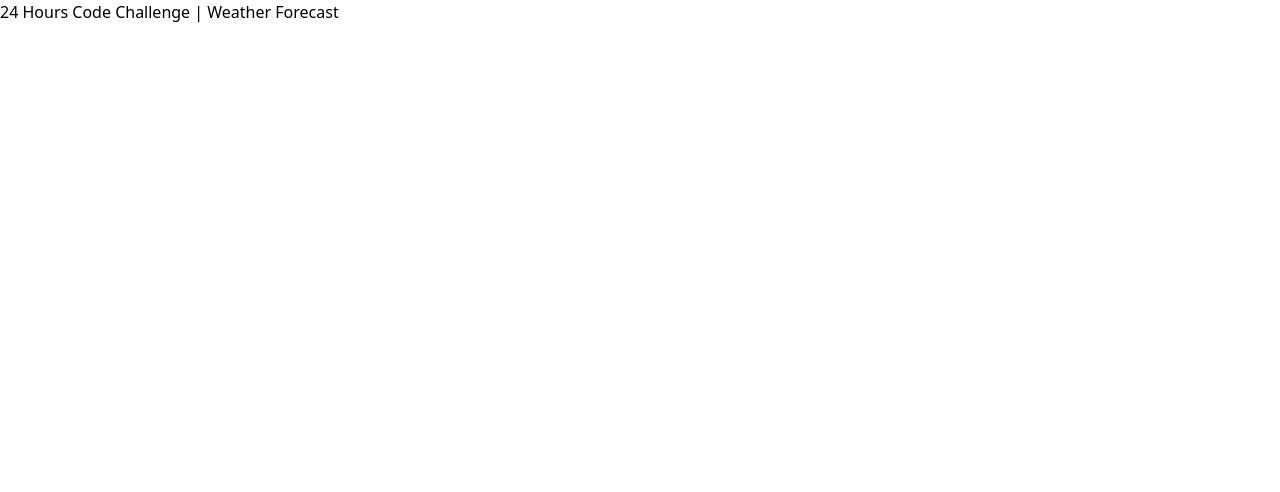
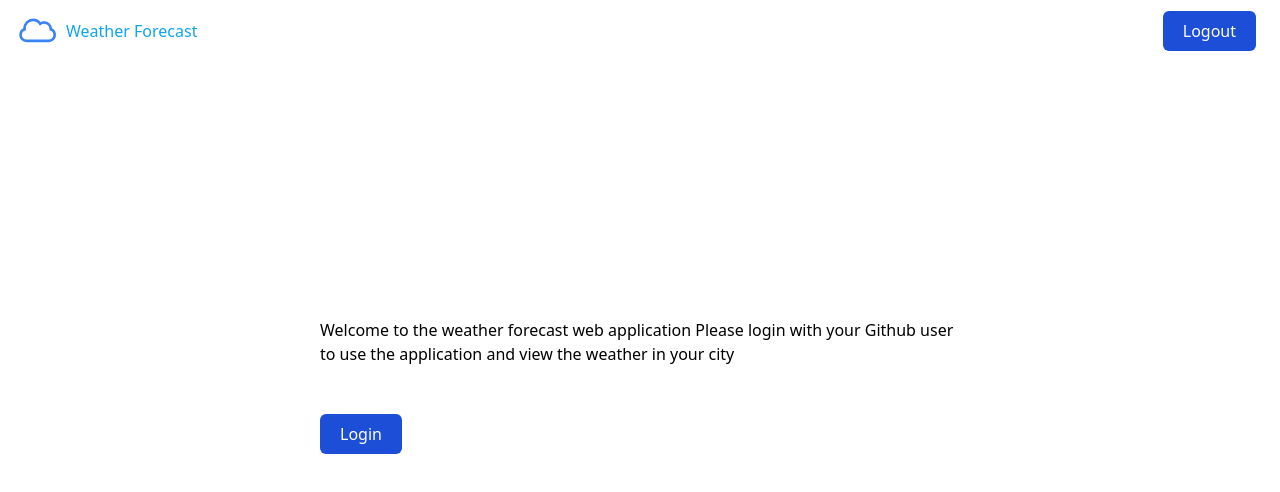
Before and after one commit to chevyB/ehrlich-weather-forecast, a React (Create React App) app: page / in a window 1280 px wide. Shown: the top 492 px of the page. Built offline with nearby package versions, Linux system fonts and the light colour scheme.

Commit message:
[Feature] HomePage Markup

```diff
--- /dev/null
+++ b/src/components/atoms/button.tsx
@@ -0,0 +1,18 @@
+import type { ReactNode } from 'react';
+
+interface AppProps {
+  children: ReactNode;
+}
+
+const Button = ({ children }: AppProps) => {
+  return (
+    <button
+      type="button"
+      className="text-white bg-blue-700 hover:bg-blue-800 rounded-md text-md px-5 py-2 mr-2 dark:bg-blue-600 "
+    >
+      {children}
+    </button>
+  );
+};
+
+export default Button;
--- /dev/null
+++ b/src/components/atoms/icons/logo.tsx
@@ -0,0 +1,36 @@
+import type React from 'react';
+import type { Iprops } from './types';
+
+const Logo = ({
+  fill = '#3b82f6',
+  width = '42px',
+  height = '42px',
+}: Iprops) => {
+  return (
+    <svg
+      width={width}
+      height={height}
+      viewBox="0 0 32 32"
+      version="1.1"
+      xmlns="http://www.w3.org/2000/svg"
+    >
+      <defs></defs>
+      <g
+        id="Page-1"
+        stroke="#3b82f6"
+        strokeWidth="1"
+        fill="none"
+        fillRule="evenodd"
+      >
+        <g id="icon-1-cloud" fill={fill}>
+          <path
+            d="M7.10100919,15.1021544 C5.32460991,15.5117359 4,17.1046097 4,19 C4,21.209139 5.79793835,23 8.00281647,23 L24.9971835,23 C27.207878,23 29,21.2046438 29,19 C29,17.1225574 27.70144,15.5472159 25.9581226,15.1164746 L25.9581226,15.1164746 C25.9857342,14.9149284 26,14.7091302 26,14.5 C26,12.0147185 23.9852815,10 21.5,10 C20.2744589,10 19.1633432,10.489913 18.3518132,11.2845787 C17.3608691,9.33540592 15.336385,8 13,8 C9.68629134,8 7,10.6862913 7,14 C7,14.3764904 7.03467626,14.7448817 7.10100919,15.1021544 L7.10100919,15.1021544 Z M26.9993494,14.4145295 C28.7676457,15.1852931 30,16.9483386 30,19 C30,21.7558048 27.7616745,24 25.0005601,24 L7.99943992,24 C5.23249418,24 3,21.7614237 3,19 C3,16.9491311 4.23965876,15.1816085 6.01189661,14.4115388 L6.01189661,14.4115388 C6.00400207,14.275367 6,14.1381509 6,14 C6,10.1340066 9.13400656,7 13,7 C15.2979469,7 17.3372745,8.10728055 18.6135384,9.81739735 C19.4525719,9.29909701 20.441357,9 21.5,9 C24.5090248,9 26.9536744,11.4163763 26.9993494,14.4145295 L26.9993494,14.4145295 L26.9993494,14.4145295 Z"
+            id="cloud"
+          ></path>
+        </g>
+      </g>
+    </svg>
+  );
+};
+
+export default Logo;
--- /dev/null
+++ b/src/components/atoms/icons/types.ts
@@ -0,0 +1,9 @@
+import type { SVGAttributes } from 'react';
+
+export interface Iprops extends SVGAttributes<SVGElement> {
+  color?: string;
+  size?: string | number;
+  fill?: string;
+  width?: string | number;
+  height?: string | number;
+}
--- /dev/null
+++ b/src/components/organisms/navBar.tsx
@@ -0,0 +1,19 @@
+import type React from 'react';
+import Button from '../atoms/button';
+import Logo from '../atoms/icons/logo';
+
+const NavBar = (): React.ReactElement => {
+  return (
+    <nav className="bg-white border-gray-200 px-2 sm:px-4 py-2.5 dark:bg-gray-900">
+      <div className="container flex flex-wrap justify-between items-center mx-auto">
+        <div className="flex items-center">
+          <Logo />
+          <h1 className="ml-2 text-sky-500">Weather Forecast</h1>
+        </div>
+        <Button> Logout </Button>
+      </div>
+    </nav>
+  );
+};
+
+export default NavBar;
--- /dev/null
+++ b/src/components/templates/template.tsx
@@ -0,0 +1,17 @@
+import type React from 'react';
+import NavBar from '../organisms/navBar';
+
+interface AppProps {
+  children: React.ReactElement;
+}
+
+const Template = ({ children }: AppProps): React.ReactElement => {
+  return (
+    <div className="flex flex-col min-h-screen">
+      <NavBar />
+      {children}
+    </div>
+  );
+};
+
+export default Template;
--- a/src/index.tsx
+++ b/src/index.tsx
@@ -2,6 +2,7 @@ import React from 'react';
 import ReactDOM from 'react-dom/client';
 import './index.css';
 import App from './App';
+import Template from './components/templates/template';
 // import reportWebVitals from './reportWebVitals';
 
 const root = ReactDOM.createRoot(
@@ -9,7 +10,9 @@ const root = ReactDOM.createRoot(
 );
 root.render(
   <React.StrictMode>
-    <App />
+    <Template>
+      <App />
+    </Template>
   </React.StrictMode>
 );
 
--- a/src/pages/index.tsx
+++ b/src/pages/index.tsx
@@ -1,11 +1,13 @@
+import Button from 'src/components/atoms/button';
+
 const Root = (): React.ReactElement => {
   return (
-    <div
-      className="test test-test test-3sdfsdf test testset"
-      id="testset"
-      onClick={() => null}
-    >
-      24 Hours Code Challenge | Weather Forecast
+    <div className="w-5/6 lg:w-1/2 justify-center items-center mx-auto mt-[20%]">
+      <p className="mb-12">
+        Welcome to the weather forecast web application Please login with your
+        Github user to use the application and view the weather in your city
+      </p>
+      <Button>Login</Button>
     </div>
   );
 };
```
Also changed, not shown: .eslintrc.js.
